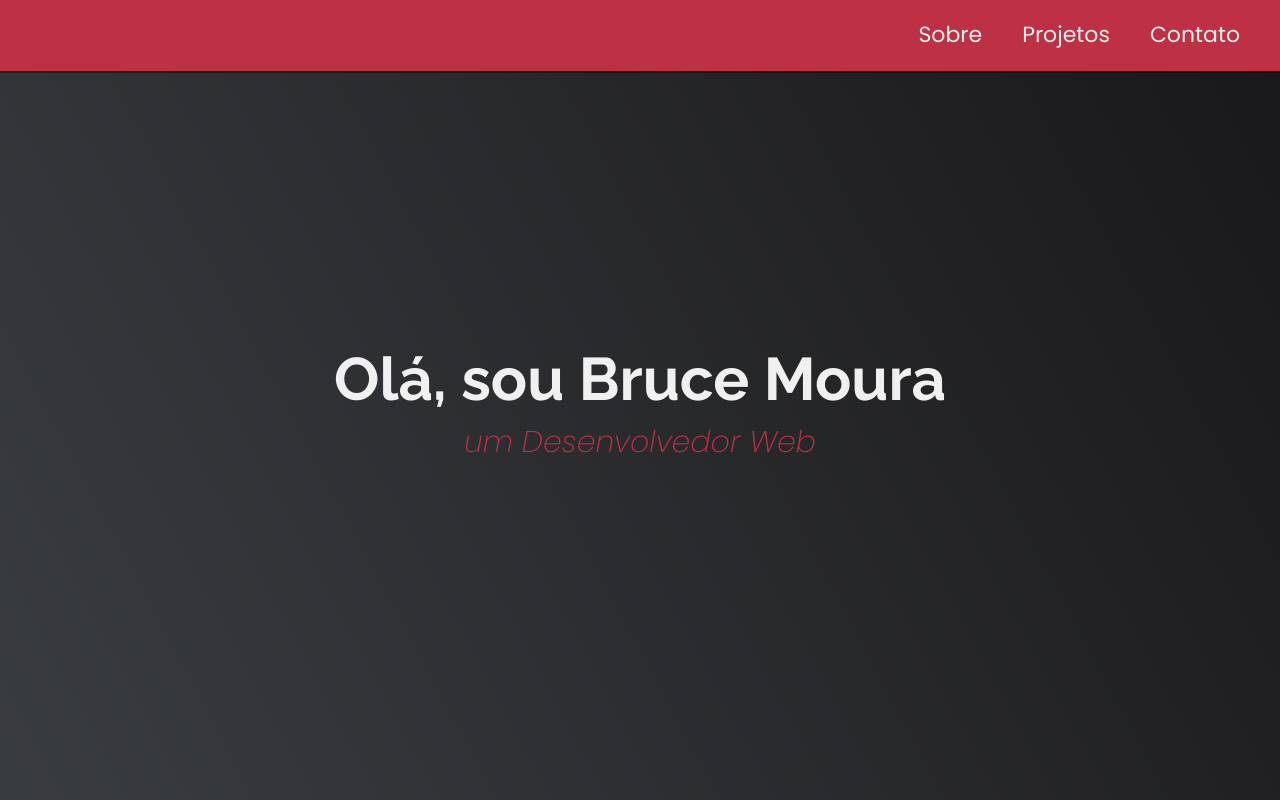
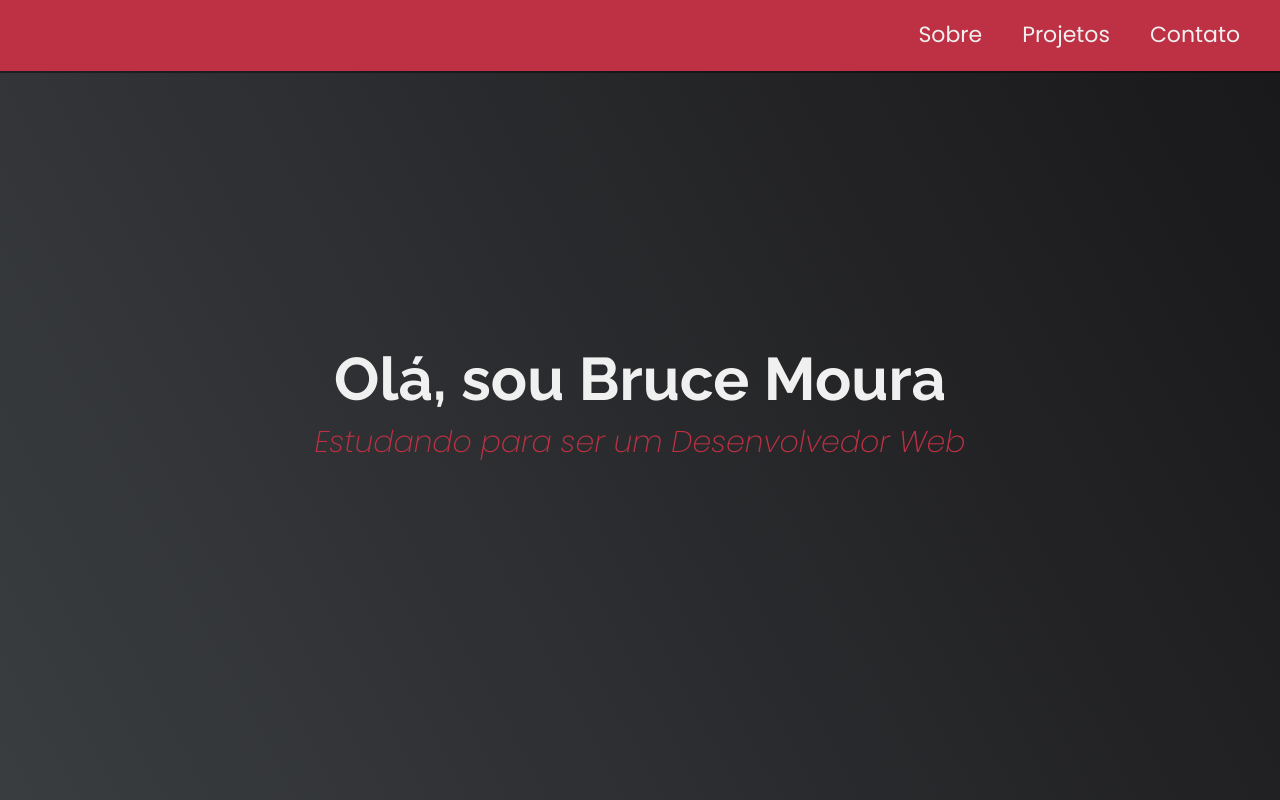
Before and after one commit to brucemoura/Protifolio, a plain HTML site: page index.html in a window 1280 px wide. Shown: the top 800 px of the page. Drawn offline with Linux system fonts and the light colour scheme.

Commit message:
Update index.html

```diff
--- a/index.html
+++ b/index.html
@@ -33,7 +33,7 @@
 
     <section id="welcome-section" class="welcome-section">
         <h1>Olá, sou Bruce Moura</h1>
-        <p>um Desenvolvedor Web</p>
+        <p>Estudando para ser um Desenvolvedor Web</p>
     </section>
 
     <!-- END WELCOME SECTION -->
```
